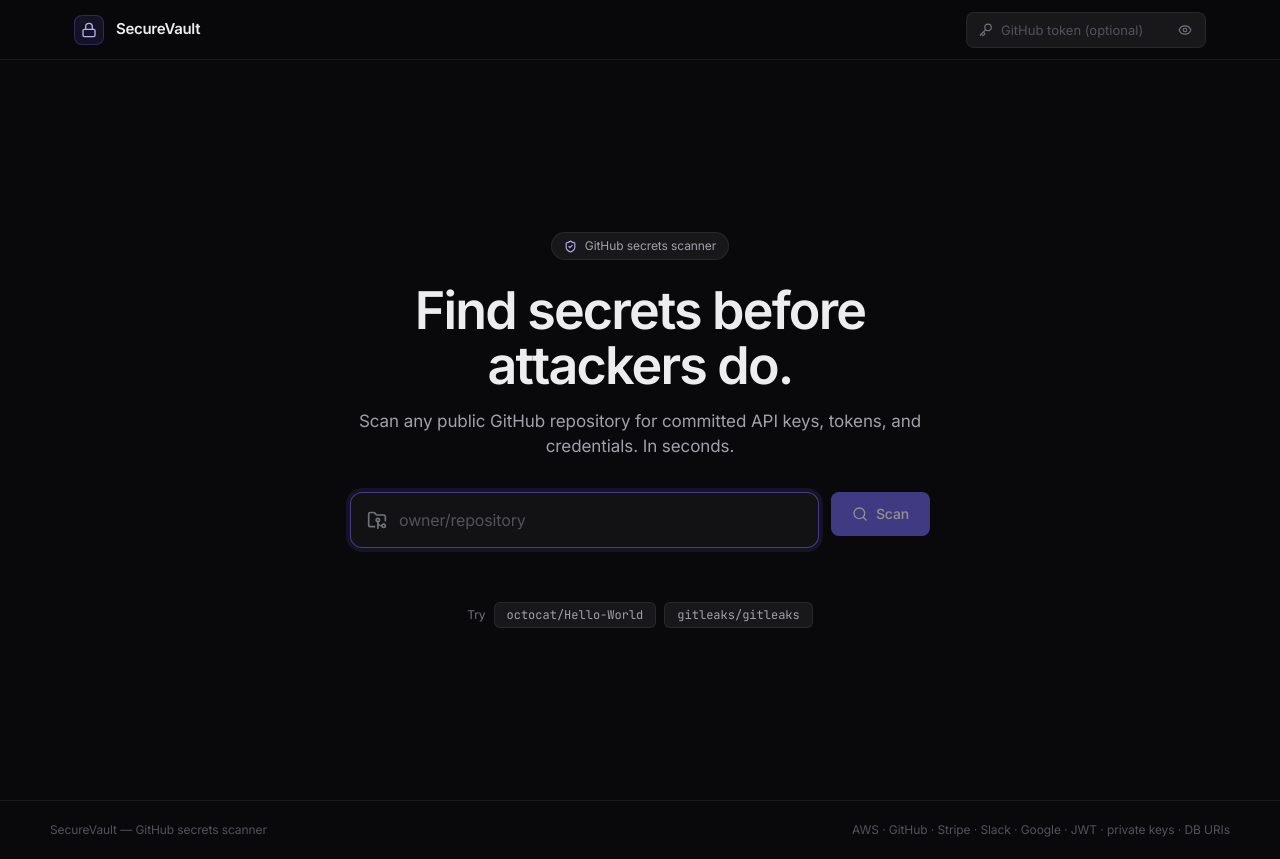
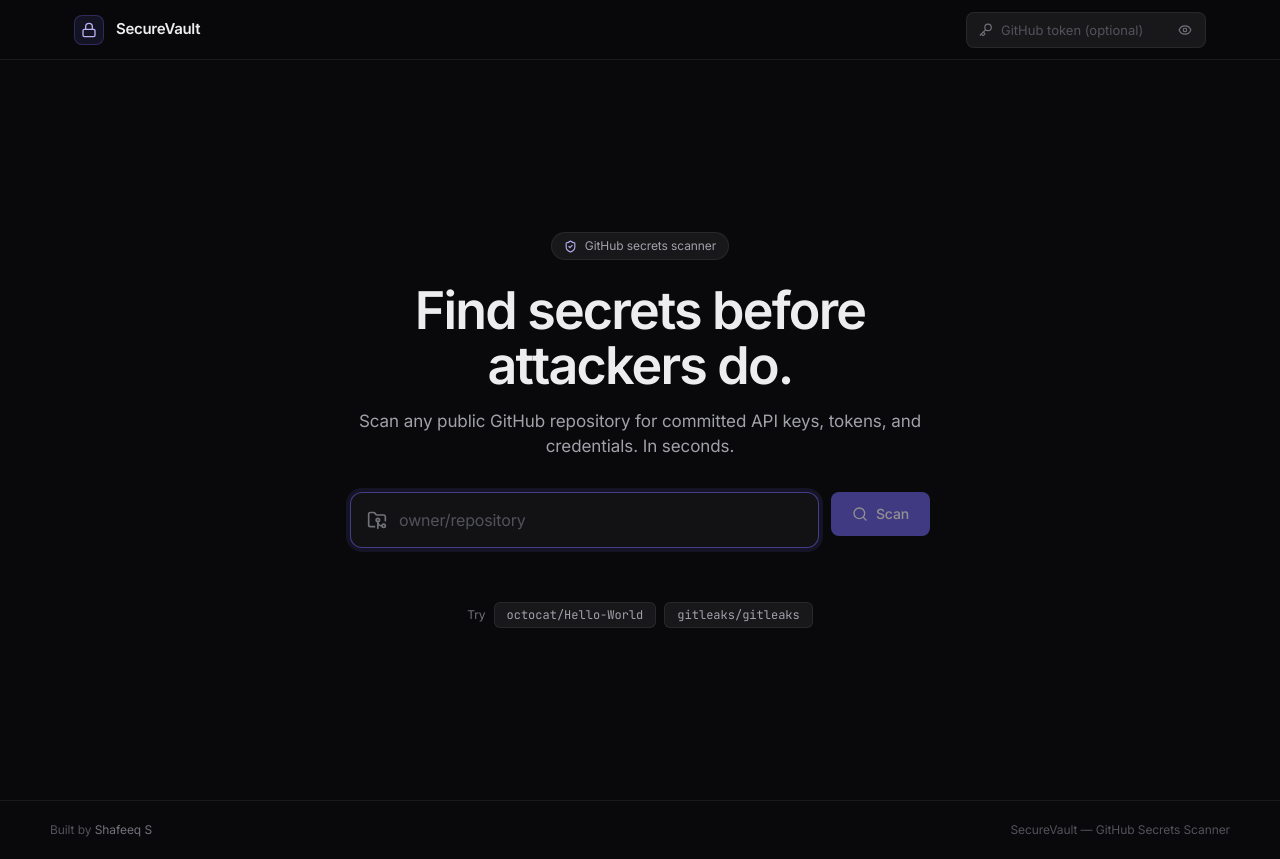
Before and after one commit to Shafeeq-Cybersec/SecureVault, a React (Vite) app in the folder client/: page / in a window 1280 px wide. Built offline with nearby package versions, Linux system fonts and the light colour scheme; no server answers.

Commit message:
update footer

```diff
--- a/client/src/App.tsx
+++ b/client/src/App.tsx
@@ -89,8 +89,8 @@ function App() {
 
       <footer className="footer">
         <div className="footer__inner">
-          <span>SecureVault — GitHub secrets scanner</span>
-          <span>AWS · GitHub · Stripe · Slack · Google · JWT · private keys · DB URIs</span>
+          <span>Built by <a href="https://github.com/Shafeeq-Cybersec" target="_blank" rel="noopener noreferrer">Shafeeq S</a></span>
+          <span>SecureVault — GitHub Secrets Scanner</span>
         </div>
       </footer>
     </div>
```
